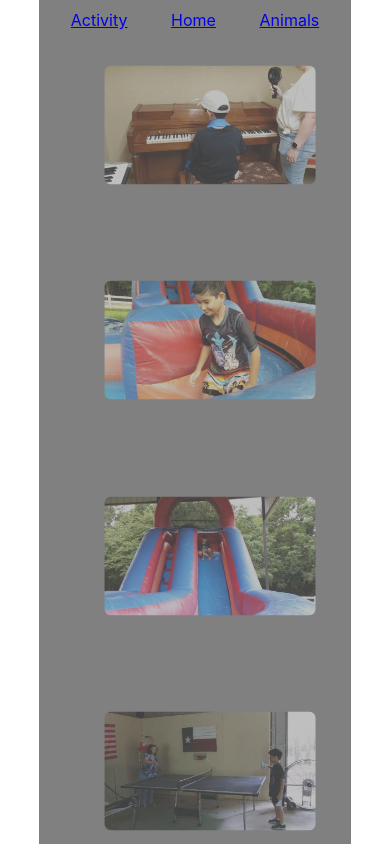
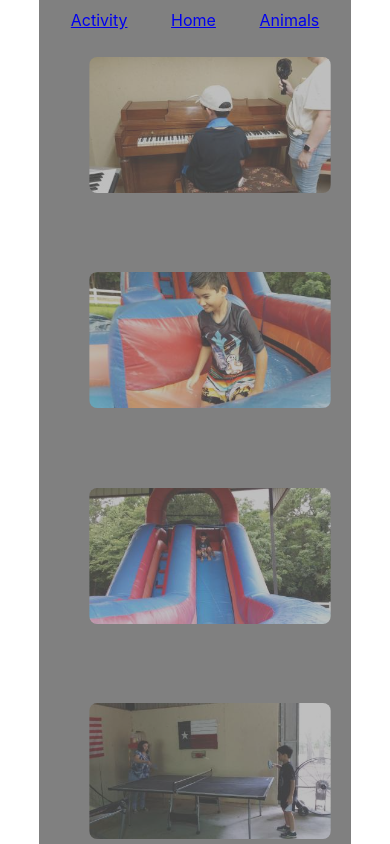
Before and after one commit to justin0979/elijahs-retreat-experience, a React (Create React App) app: page /elijahs-retreat-experience/activity in a window 390 px wide. Shown: the top 844 px of the page. Built offline with nearby package versions, Linux system fonts and the light colour scheme.

Commit message:
removed translateY on smaller screen

```diff
--- a/src/components/Picture.scss
+++ b/src/components/Picture.scss
@@ -24,6 +24,13 @@
 
 @media screen and (max-width: 75rem) {
   .pic {
-    transform: scale(0.7);
+    transform: scale(0.8);
+
+    &:active {
+      border: 1rem solid black;
+      transform: scale(1.5);
+      opacity: 1;
+      position: static;
+    }
   }
 }
```
